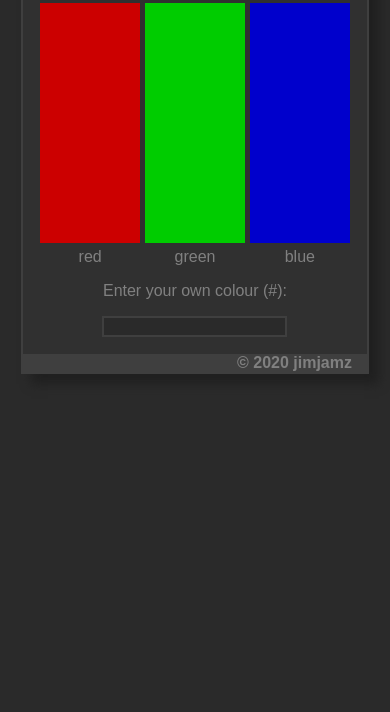
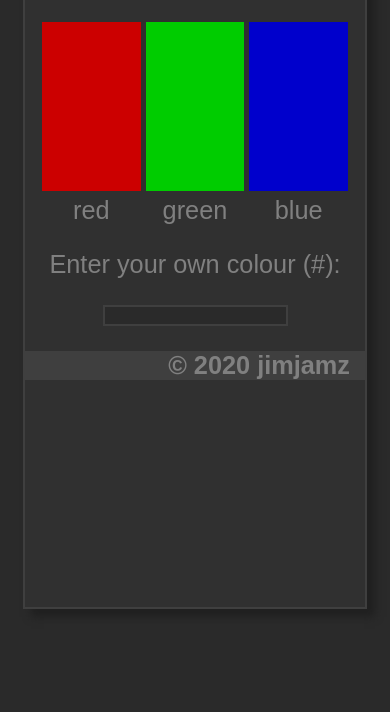
Before and after one commit to jimjamz/colours, a plain HTML site: page index.html in a window 390 px wide. Shown: the part 132-844 px from the top of the page. Drawn offline with Linux system fonts and the light colour scheme.

Commit message:
Added initial CSS units for mobile scaling

```diff
--- a/css/style.css
+++ b/css/style.css
@@ -2,6 +2,7 @@ body {
     background-color: #2a2a2a;
     color: grey;
     font-family: Arial, Helvetica, sans-serif;
+    font-size: 3vh;
     margin: 1%;
 }
 
@@ -9,6 +10,7 @@ input {
     background-color: #2a2a2a;
     color: inherit;
     border: 2px solid #3f3f3f;
+    transition: ease-in-out 0.4s;
 }
 
 input:hover {
@@ -25,6 +27,11 @@ input:hover {
     color: whitesmoke;
 }
 
+a {
+    text-decoration: none;
+    transition: ease-in-out 0.4s;
+}
+
 a:link, a:visited {
     color: grey;
     text-decoration: none;
@@ -37,12 +44,7 @@ a:hover {
 a:active {
     background-color: yellow;
     color: black;
-    text-decoration: underline;
-}
-
-caption {
-    font-size: medium;
-    margin-bottom: 15px;
+    font-weight: bolder;
 }
 
 red {
@@ -62,43 +64,60 @@ custom {
 }
 
 #colours-platform {
-    width: 90%;
-    margin: 5% auto;
+    height: 85vh;
+    margin: 5%;
     background-color: #303030;
     border: 2px solid #3f3f3f;
-    box-shadow: 10px 10px 10px #202020;
+    box-shadow: 2vw 2vw 2vw #202020;
+    text-align: center;
 }
 
 #colours-header {
-    margin: 1% 5% 1% 5%;
-    text-align: center;
+    margin: 1% 5%;
+    height: 5vw;
+    font-size: 3vh;
 }
+
+/*#colours-header h1 {
+    margin-top: 1%;
+    margin-bottom: 1%;
+}*/
 
 #colours-main {
     width: 100%;
-    margin: auto;
-    text-align: center;
+    position: relative;
 }
 
 #colours-grid {
     display: grid;
     grid-template-columns: repeat(3, 1fr);
     grid-gap: 5px;
-    margin-left: 5%;
-    margin-right: 5%;
+    margin: 0% 5%;
     overflow: hidden;
 }
 
 #colours-selector {
     width: 100%;
-    margin: auto;
-    text-align: center;
+}
+
+.colour-cell {
+    grid-row: 1;
+    height: 20vmax;
+    /*    height: 10vmin;*/
+}
+
+.colour-cell a {
+    display: block;
+    width: 100%;
+    height: 100%;
+}
+
+#colours-grid div[id*='colour-cell-'] {
 }
 
 #colour-cell-red {
     background-color: #cc0000;
     grid-column: 1;
-    grid-row: 1;
 }
 
 #colour-cell-red :hover {
@@ -108,7 +127,6 @@ custom {
 #colour-cell-green {
     background-color: #00cc00;
     grid-column: 2;
-    grid-row: 1;
 }
 
 #colour-cell-green :hover {
@@ -118,31 +136,13 @@ custom {
 #colour-cell-blue {
     background-color: #0000cc;
     grid-column: 3;
-    grid-row: 1;
 }
 
 #colour-cell-blue :hover {
     background-color: blue;
 }
 
-.colour-cell a {
-    display: block;
-    width: 100%;
-    height: 240px;
-}
-
-#text-cell-red {
-    grid-column: 1;
-    grid-row: 2;
-}
-
-#text-cell-green {
-    grid-column: 2;
-    grid-row: 2;
-}
-
-#text-cell-blue {
-    grid-column: 3;
+.text-cell {
     grid-row: 2;
 }
 
@@ -160,28 +160,37 @@ custom {
     text-decoration: underline;
 }
 
-#selected-colour-red {
-    background-color: red;
+#text-cell-red {
+    grid-column: 1;
+}
+
+#text-cell-green {
+    grid-column: 2;
+}
+
+#text-cell-blue {
+    grid-column: 3;
+}
+
+#colours-grid div[id*='selected-colour-'] {
     grid-column: 2;
     grid-row: 1;
 }
 
+#selected-colour-red {
+    background-color: red;
+}
+
 #selected-colour-green {
     background-color: lime;
-    grid-column: 2;
-    grid-row: 1;
 }
 
 #selected-colour-blue {
     background-color: blue;
-    grid-column: 2;
-    grid-row: 1;
 }
 
 #selected-colour-custom {
     background-color: var(--custom-colour);
-    grid-column: 2;
-    grid-row: 1;
 }
 
 #go-back {
@@ -195,4 +204,5 @@ custom {
     background-color: #3f3f3f;
     text-align: right;
     font-weight: bold;
+    position: static;
 }
```
